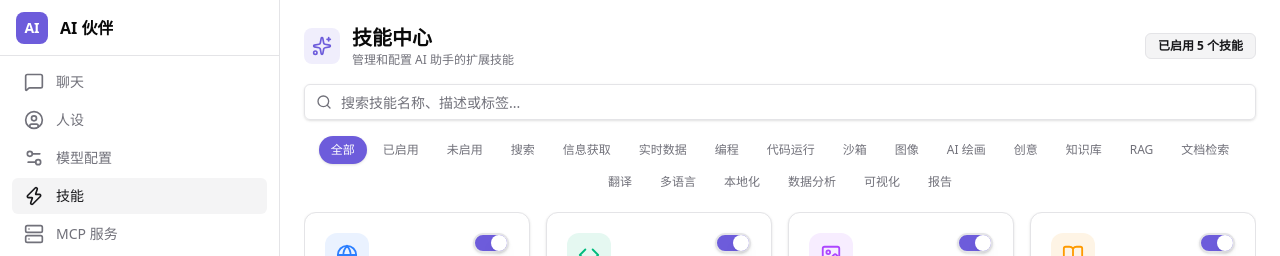
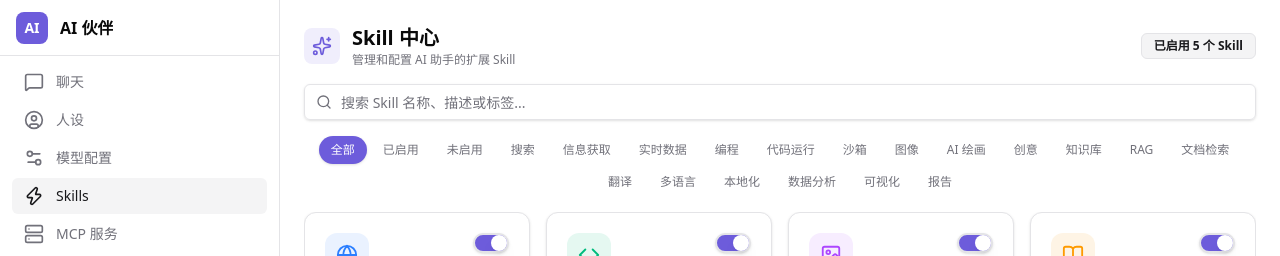
Before and after one commit to kuaileqiewuyou/Agent_live2d, a React (Vite) app: page /skills in a window 1280 px wide. Shown: the top 256 px of the page. Built offline with nearby package versions, Linux system fonts and the light colour scheme.

Commit message:
ui: keep Skill terminology in English (#7)

```diff
--- a/src/components/chat/ChatInput.tsx
+++ b/src/components/chat/ChatInput.tsx
@@ -91,7 +91,7 @@ export function ChatInput({
         {skillCount > 0 && (
           <span className="flex items-center gap-1">
             <Zap className="h-3 w-3" />
-            {skillCount} 技能
+            {skillCount} Skill
           </span>
         )}
         {mcpCount > 0 && (
--- a/src/components/layout/Sidebar.tsx
+++ b/src/components/layout/Sidebar.tsx
@@ -28,7 +28,7 @@ const NAV_ITEMS = [
   { to: '/chat', icon: <MessageSquare className="h-5 w-5" />, label: '聊天' },
   { to: '/personas', icon: <UserCircle className="h-5 w-5" />, label: '人设' },
   { to: '/model-config', icon: <Settings2 className="h-5 w-5" />, label: '模型配置' },
-  { to: '/skills', icon: <Zap className="h-5 w-5" />, label: '技能' },
+  { to: '/skills', icon: <Zap className="h-5 w-5" />, label: 'Skills' },
   { to: '/mcp', icon: <Server className="h-5 w-5" />, label: 'MCP 服务' },
   { to: '/settings', icon: <Settings className="h-5 w-5" />, label: '设置' },
 ]
--- a/src/features/skills/SkillDetailDialog.tsx
+++ b/src/features/skills/SkillDetailDialog.tsx
@@ -142,9 +142,9 @@ export function SkillDetailDialog({
           {/* Enable/Disable Toggle */}
           <div className="flex items-center justify-between">
             <div>
-              <Label className="text-sm font-medium">启用技能</Label>
+              <Label className="text-sm font-medium">启用 Skill</Label>
               <p className="text-xs text-(--color-muted-foreground)">
-                {skill.enabled ? '该技能已启用' : '该技能已停用'}
+                {skill.enabled ? '该 Skill 已启用' : '该 Skill 已停用'}
               </p>
             </div>
             <Switch
--- a/src/pages/SkillsPage.tsx
+++ b/src/pages/SkillsPage.tsx
@@ -86,14 +86,14 @@ export function SkillsPage() {
               <Sparkles className="w-5 h-5 text-(--color-primary)" />
             </div>
             <div>
-              <h1 className="text-xl font-bold">技能中心</h1>
+              <h1 className="text-xl font-bold">Skill 中心</h1>
               <p className="text-xs text-(--color-muted-foreground)">
-                管理和配置 AI 助手的扩展技能
+                管理和配置 AI 助手的扩展 Skill
               </p>
             </div>
           </div>
           <Badge variant="secondary" className="text-xs px-3 py-1">
-            已启用 {enabledCount} 个技能
+            已启用 {enabledCount} 个 Skill
           </Badge>
         </div>
 
@@ -101,7 +101,7 @@ export function SkillsPage() {
         <div className="relative">
           <Search className="absolute left-3 top-1/2 -translate-y-1/2 w-4 h-4 text-(--color-muted-foreground)" />
           <Input
-            placeholder="搜索技能名称、描述或标签..."
+            placeholder="搜索 Skill 名称、描述或标签..."
             value={search}
             onChange={(e) => setSearch(e.target.value)}
             className="pl-9"
@@ -160,7 +160,7 @@ export function SkillsPage() {
         {filteredSkills.length === 0 && (
           <div className="flex flex-col items-center justify-center py-16 text-(--color-muted-foreground)">
             <Sparkles className="w-10 h-10 mb-3 opacity-30" />
-            <p className="text-sm">没有找到匹配的技能</p>
+            <p className="text-sm">没有找到匹配的 Skill</p>
           </div>
         )}
       </ScrollArea>
```
